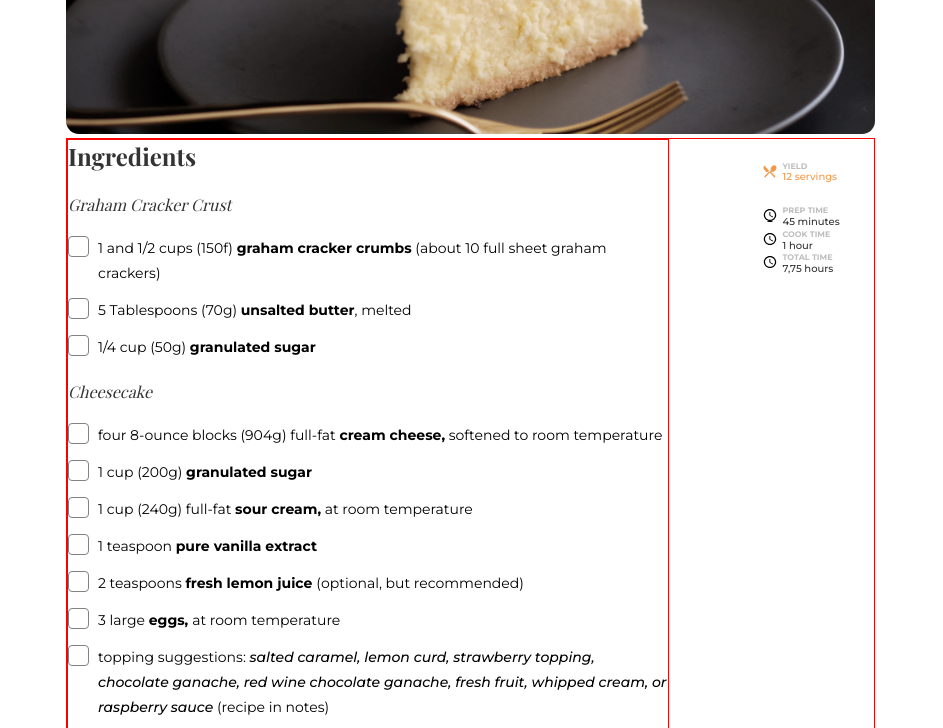
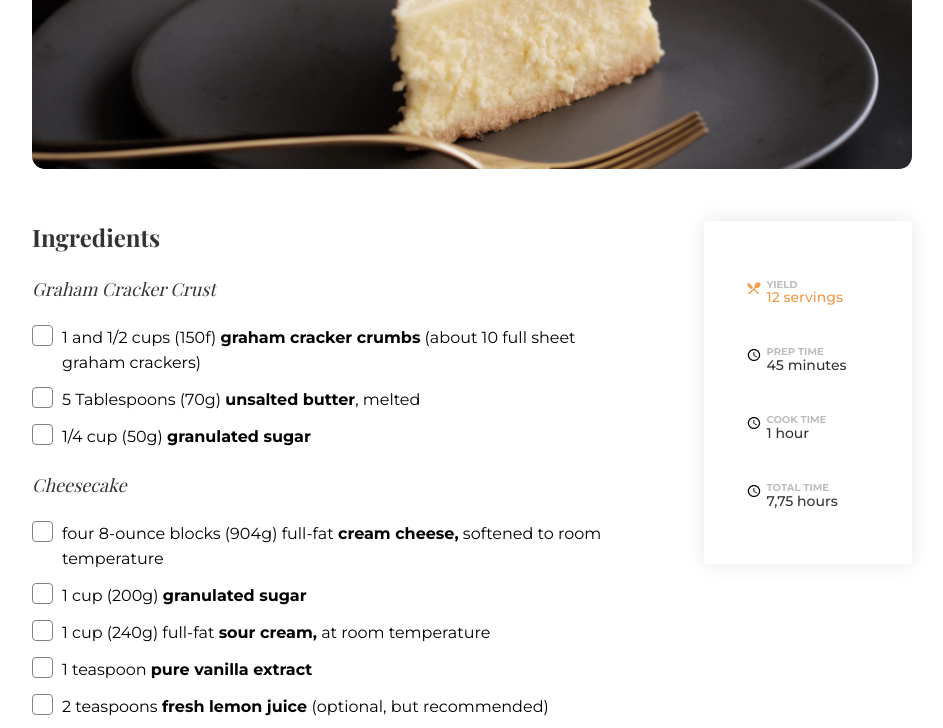
Before and after one commit to Camilo-Arias/Recipe-page, a plain HTML site: page index.html in a window 1280 px wide. Shown: the part 480-1208 px from the top of the page, without its empty margins (168-1111 px from the left). Drawn offline with nearby package versions, Linux system fonts and the light colour scheme.

Commit message:
finish design desktop

```diff
--- a/static/css/style.css
+++ b/static/css/style.css
@@ -92,7 +92,7 @@ body {
 
 .title-time {
   font-weight: bold;
-  font-size: 8px;
+  font-size: 0.5em;
   color: #bdbdbd;
   margin: 0;
 }
@@ -226,9 +226,9 @@ aside {
   color: #a9a9a9;
 }
 
-@media screen and (min-width: 1000px) and (max-width: 2560px) {
+@media screen and (min-width: 900px) and (max-width: 2560px) {
   body {
-    padding: 52px 237px 17px 234px;
+    padding: 52px 200px 17px 200px;
   }
 
   .title {
@@ -247,29 +247,55 @@ aside {
 
   .preview-food {
     height: auto;
+    margin-bottom: 48px;
   }
 
-  /* .box-icons {
-    border: 1px solid red;
-    justify-content: center;
-    padding: 30px 15px 0 42px;
-    width: 216px;
-    height: 367px;
-  } */
+  .box-icons {
+    border-radius: 1px;
+    box-shadow: 0 0 20px rgba(0, 0, 0, 0.1);
+    width: 111px;
+    height: 236px;
+    margin-bottom: 0;
+    padding: 57px 54px 50px 43px;
+  }
+
+  .icons {
+    margin-bottom: 42px;
+  }
 
   .flex-time {
     display: block;
   }
 
   .main {
-    border: 1px solid red;
     display: flex;
     flex-direction: row-reverse;
     justify-content: space-between;
   }
 
+  .yield {
+    margin: 0;
+  }
+
+  .title-yield {
+    font-size: 10px;
+  }
+
   .description-yield {
     width: 100%;
+    font-size: 14px;
+  }
+
+  .title-time {
+    font-size: 10px;
+  }
+
+  .description-time {
+    font-size: 14px;
+  }
+  /* contiene las dos listas ingredients y instruction */
+  .list-descriptions {
+    width: 600px;
   }
 
   .title-ingredients {
@@ -277,10 +303,12 @@ aside {
     font-size: 24px;
   }
 
-  /* contiene las dos listas ingredients y instruction */
-  .list-descriptions {
-    border: 1px solid red;
-    width: 600px;
+  .subtitle {
+    font-size: 18px;
+  }
+
+  .list-ingredients {
+    font-size: 16px;
   }
 
   /* bug */
```
